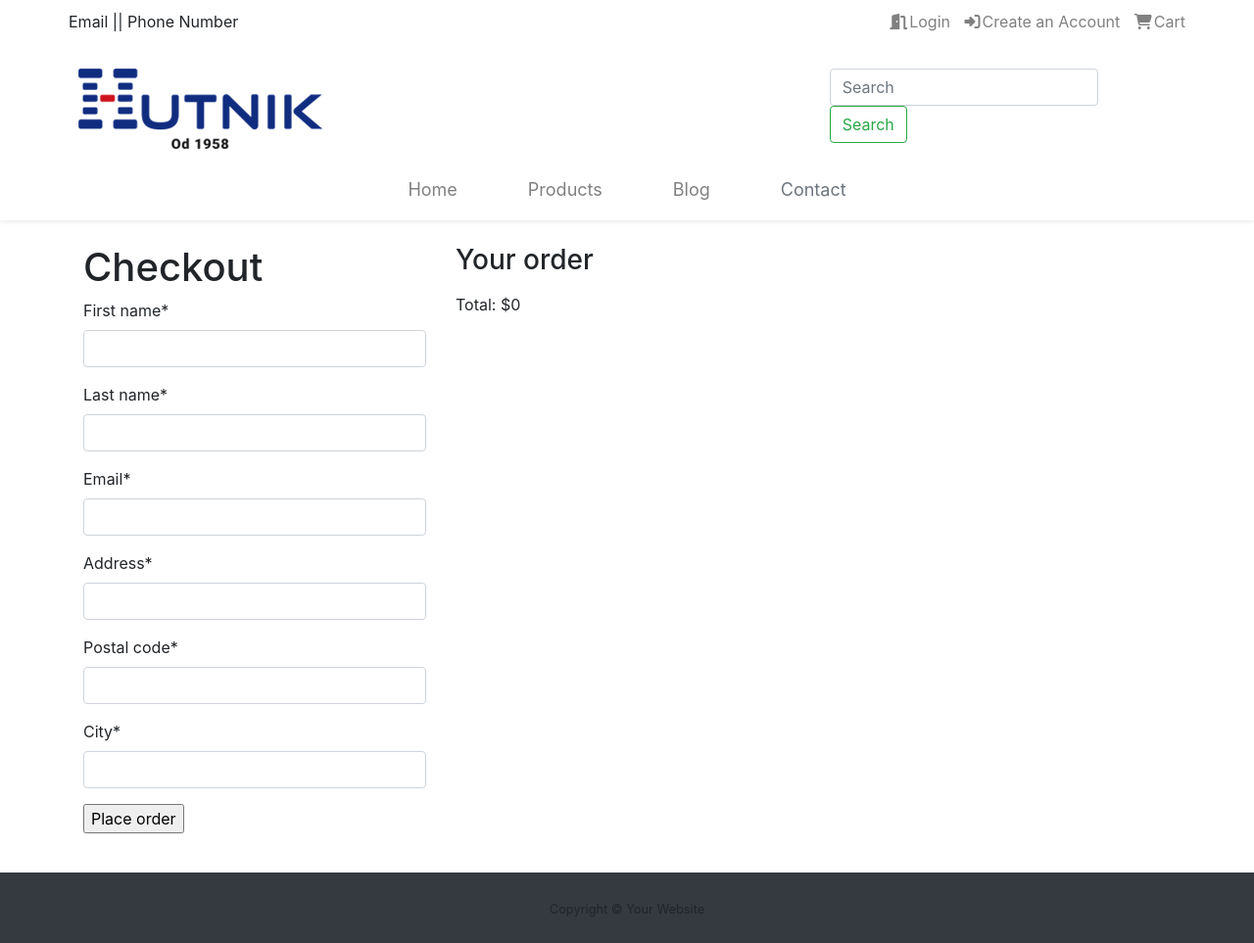
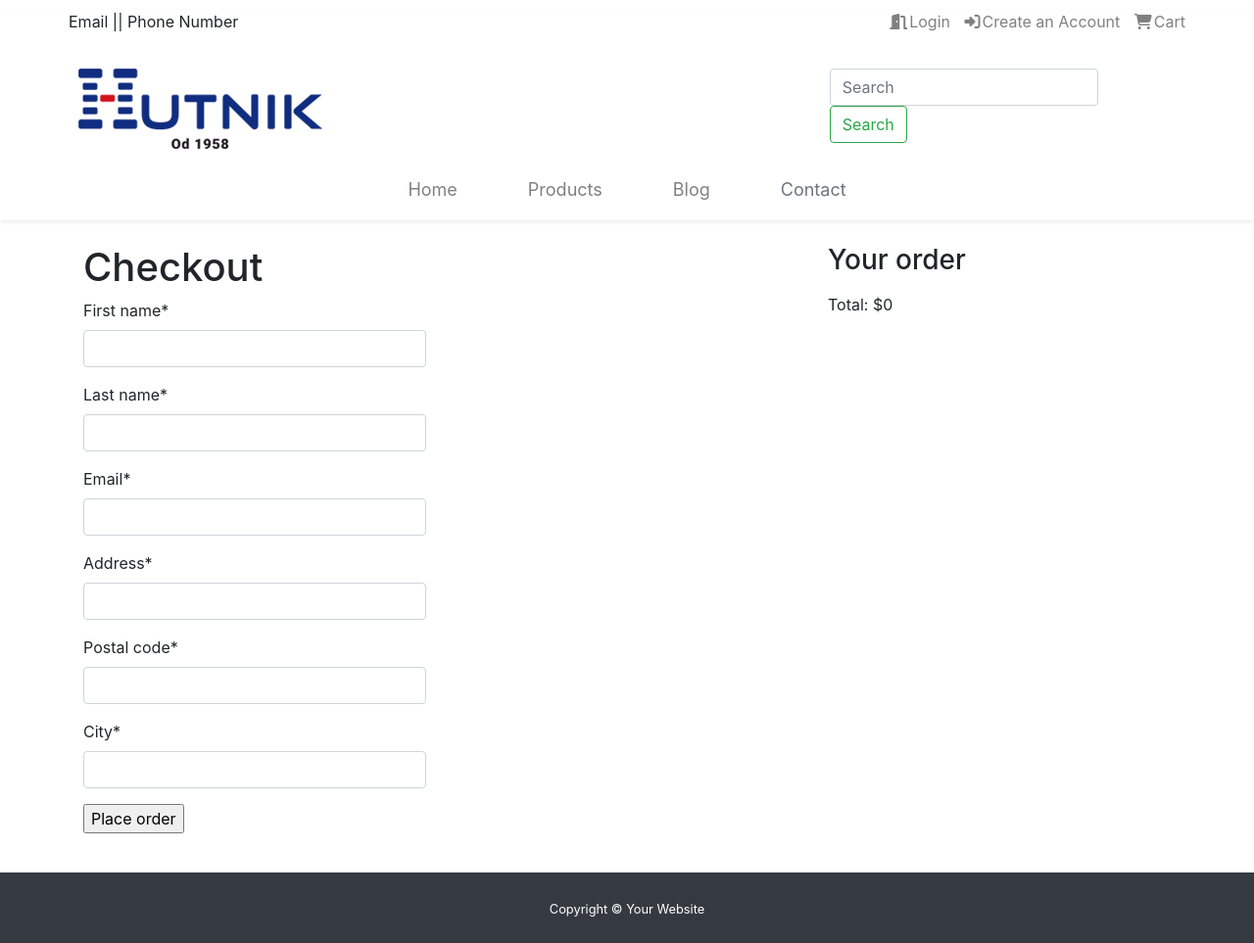
Before and after one commit to baxo1992/webshop, a Django app: page /orders/create/ in a window 1280 px wide. Shown: the whole page at 98% size. Run offline with Django 3.2, Linux system fonts and the light colour scheme; parts of the project's set-up code (start-up, migrations or seed data) failed here and were passed over; some libraries are stand-ins or nearby versions.

Commit message:
template

```diff
--- a/account/templates/login.html
+++ b/account/templates/login.html
@@ -6,6 +6,7 @@
 <div class="container">
     <div class="section">
         <div class="row">
+            <div class="col-6 offset-md-3">
                 <h1>Logowanie</h1>
                 <p>Wypełnij poniższy formularz</p>
                 <form action="" method="post">
@@ -16,4 +17,5 @@
             </div>
         </div>
     </div>
+</div>
 {% endblock %}
--- a/account/templates/registration.html
+++ b/account/templates/registration.html
@@ -6,6 +6,7 @@
 <div class="container">
     <div class="section">
         <div class="row">
+            <div class="col-6 offset-md-3">
                 <h1>Rejestracja</h1>
                 <p>Wypełnij poniższy formularz</p>
                 <form action="" method="post">
@@ -16,4 +17,5 @@
             </div>
         </div>
     </div>
+</div>
 {% endblock %}
--- a/orders/templates/orders/order/create.html
+++ b/orders/templates/orders/order/create.html
@@ -7,14 +7,14 @@
 {% block content %}
 <div class="container">
   <div class="row">
-    <div class="col-4">
+    <div class="col-md-4">
       <h1>Checkout</h1>
     <form action="." method="post" class="order-form">
       {{ form|crispy }}
       <p><input type="submit" value="Place order"></p>
       {% csrf_token %}
       </div>
-    <div class="col-4">
+    <div class="col-md-4 offset-md-4">
     </form>
       <div class="order-info">
         <h3>Your order</h3>
--- a/shop/templates/shop/base.html
+++ b/shop/templates/shop/base.html
@@ -93,7 +93,7 @@
     {% block content %}
     {% endblock %}
 
-  <footer id="sticky-footer" class="py-4 bg-dark mt-4">
+  <footer id="sticky-footer" class="py-4 bg-dark text-white mt-4">
     <div class="container text-center">
       <small>Copyright &copy; Your Website</small>
     </div>
```
Also changed, not shown: account/templates/logged_out.html (+7 -1 lines), db.sqlite3. Lines whose indentation alone changed are shown as unchanged.
